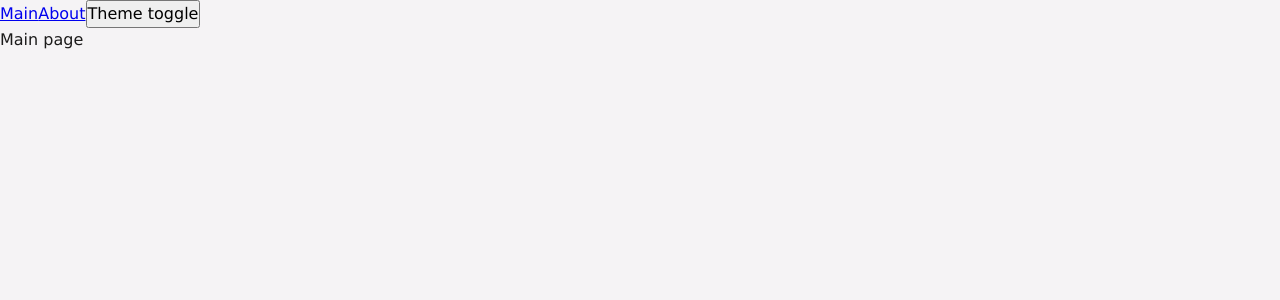
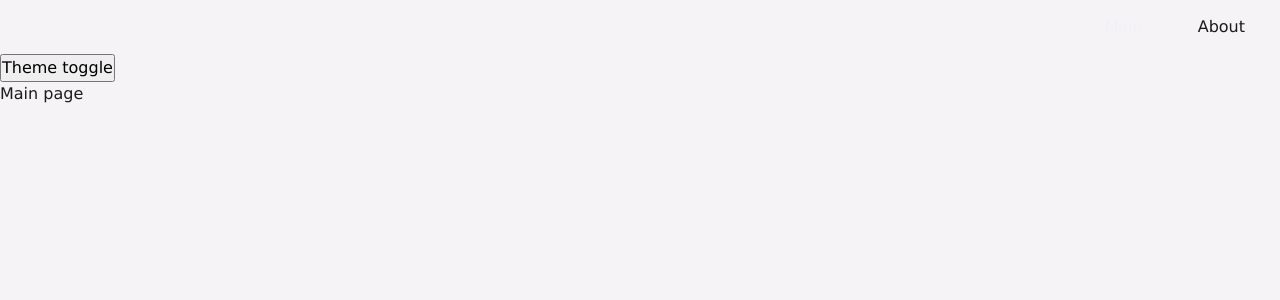
Before and after one commit to VinokurovAlexander/articles, a React app: page / in a window 1280 px wide. Shown: the top 300 px of the page. Built offline with nearby package versions, Linux system fonts and the light colour scheme; the HTML template or start-up script is replaced by a standard one.

Commit message:
[lesson-2]: add Navbar widget

```diff
--- a/src/app/App.tsx
+++ b/src/app/App.tsx
@@ -1,8 +1,8 @@
 import { Suspense } from 'react';
-import { NavLink } from "react-router-dom";
 import { useTheme } from "app/providers/theme";
 import { classNames } from "shared/lib";
 import { AppRouter } from "app/providers/router";
+import { Navbar } from "widgets/Navbar";
 
 
 export const App = () => {
@@ -10,12 +10,7 @@ export const App = () => {
 
     return (
         <div className={classNames('app', {}, [theme])}>
-            <NavLink to="/">
-                Main
-            </NavLink>
-            <NavLink to="/about">
-                About
-            </NavLink>
+            <Navbar />
             <button onClick={toggleTheme}>Theme toggle</button>
             <Suspense fallback={<span>loading...</span>}>
                 <AppRouter />
--- a/src/app/styles/themes/dark.scss
+++ b/src/app/styles/themes/dark.scss
@@ -1,5 +1,7 @@
 .app.dark {
   --bg-color: #1f1c1f;
+  --inverted-bg-color: #f5f3f5;
 
   --primary-color: #f1f0f5;
+  --inverted-primary-color: #1c1b1b;
 }
--- a/src/app/styles/themes/light.scss
+++ b/src/app/styles/themes/light.scss
@@ -1,5 +1,7 @@
 .app.light {
   --bg-color: #f5f3f5;
+  --inverted-bg-color: 1f1c1f;
 
   --primary-color: #1c1b1b;
+  --inverted-primary-color: #f1f0f5;
 }
--- a/src/shared/config/routerConfig.tsx
+++ b/src/shared/config/routerConfig.tsx
@@ -7,7 +7,7 @@ enum AppRoutes {
     ABOUT = 'about'
 }
 
-const RoutePath: Record<AppRoutes, any> = {
+export const AppRoutePath: Record<AppRoutes, any> = {
     [AppRoutes.MAIN]: '/',
     [AppRoutes.ABOUT]: '/about'
 }
@@ -15,11 +15,11 @@ const RoutePath: Record<AppRoutes, any> = {
 
 export const routeConfig: RouteProps[] = [
     {
-        path: RoutePath.main,
+        path: AppRoutePath.main,
         element: <MainPage />
     },
     {
-        path: RoutePath.about,
+        path: AppRoutePath.about,
         element: <AboutPage />
     }
 ]
--- a/src/shared/lib/classNames.ts
+++ b/src/shared/lib/classNames.ts
@@ -1,6 +1,6 @@
 type Mods = Record<string, boolean | string>;
 
-export const classNames = (className: string, mods: Mods, additional: string[]): string =>
+export const classNames = (className: string, mods: Mods = {}, additional: string[] = []): string =>
     [
         className,
         ...additional,
--- /dev/null
+++ b/src/widgets/Navbar/index.ts
@@ -0,0 +1 @@
+export { Navbar } from './ui/Navbar';
--- /dev/null
+++ b/src/widgets/Navbar/ui/NavLink/NavLink.module.scss
@@ -0,0 +1,22 @@
+.navlink {
+  padding: 15px 20px;
+
+  transition: opacity 0.3s, background-color 0.3s;
+  text-decoration: none;
+  color: var(--primary-color);
+  background-color: var(--bg-color);
+
+  &:first-letter {
+    text-transform: uppercase;
+  }
+
+  &:hover {
+    opacity: 0.7;
+  }
+}
+
+.active {
+  color: var(--inverted-primary-color);
+  background-color: var(--inverted-bg-color);
+  pointer-events: none;
+}
--- /dev/null
+++ b/src/widgets/Navbar/ui/NavLink/NavLink.tsx
@@ -0,0 +1,22 @@
+import { FC } from 'react';
+import { NavLink as BaseNavLink, NavLinkProps} from "react-router-dom";
+import { classNames } from "shared/lib";
+import classes from './NavLink.module.scss';
+
+
+interface LinkProps extends NavLinkProps {}
+
+const NavLink: FC<LinkProps> = (props) => {
+    const { to, children } = props;
+
+    return (
+        <BaseNavLink
+            to={to}
+            className={({ isActive }) => classNames(classes.navlink, { [classes.active]: isActive })}
+        >
+            {children}
+        </BaseNavLink>
+    )
+};
+
+export default NavLink;
--- /dev/null
+++ b/src/widgets/Navbar/ui/NavLink/index.ts
@@ -0,0 +1 @@
+export { default as NavLink } from './NavLink';
--- /dev/null
+++ b/src/widgets/Navbar/ui/Navbar/Navbar.module.scss
@@ -0,0 +1,6 @@
+.navbar {
+  display: flex;
+  justify-content: flex-end;
+  gap: 15px;
+  padding-inline: 15px;
+}
--- /dev/null
+++ b/src/widgets/Navbar/ui/Navbar/Navbar.tsx
@@ -0,0 +1,13 @@
+import { NavLink } from "../NavLink";
+import { AppRoutePath } from "shared/config/routerConfig";
+import classes from './Navbar.module.scss';
+
+const Navbar = () => (
+    <div className={classes.navbar}>
+        {Object.entries(AppRoutePath).map(([title, path]) =>
+            <NavLink to={path} key={path}>{title}</NavLink>
+        )}
+    </div>
+)
+
+export default Navbar;
--- /dev/null
+++ b/src/widgets/Navbar/ui/Navbar/index.ts
@@ -0,0 +1 @@
+export { default as Navbar } from './Navbar';
```
